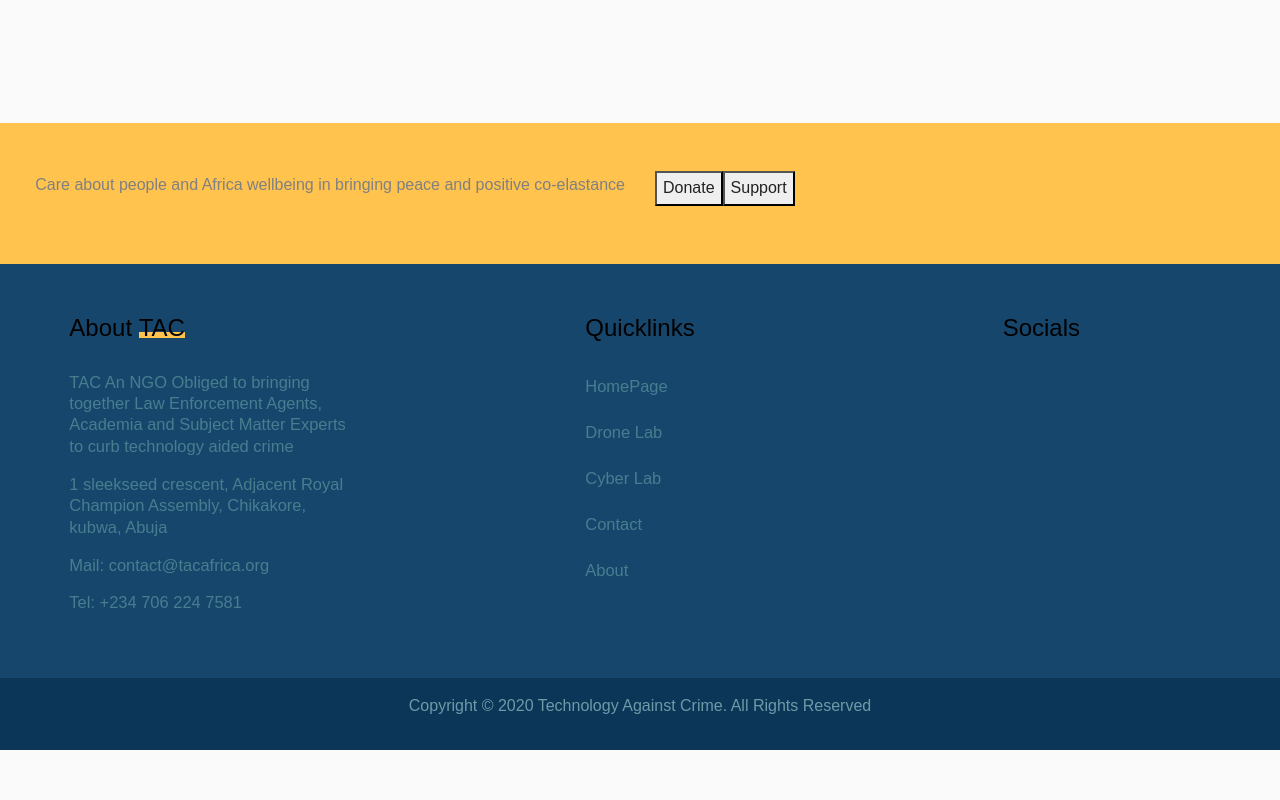
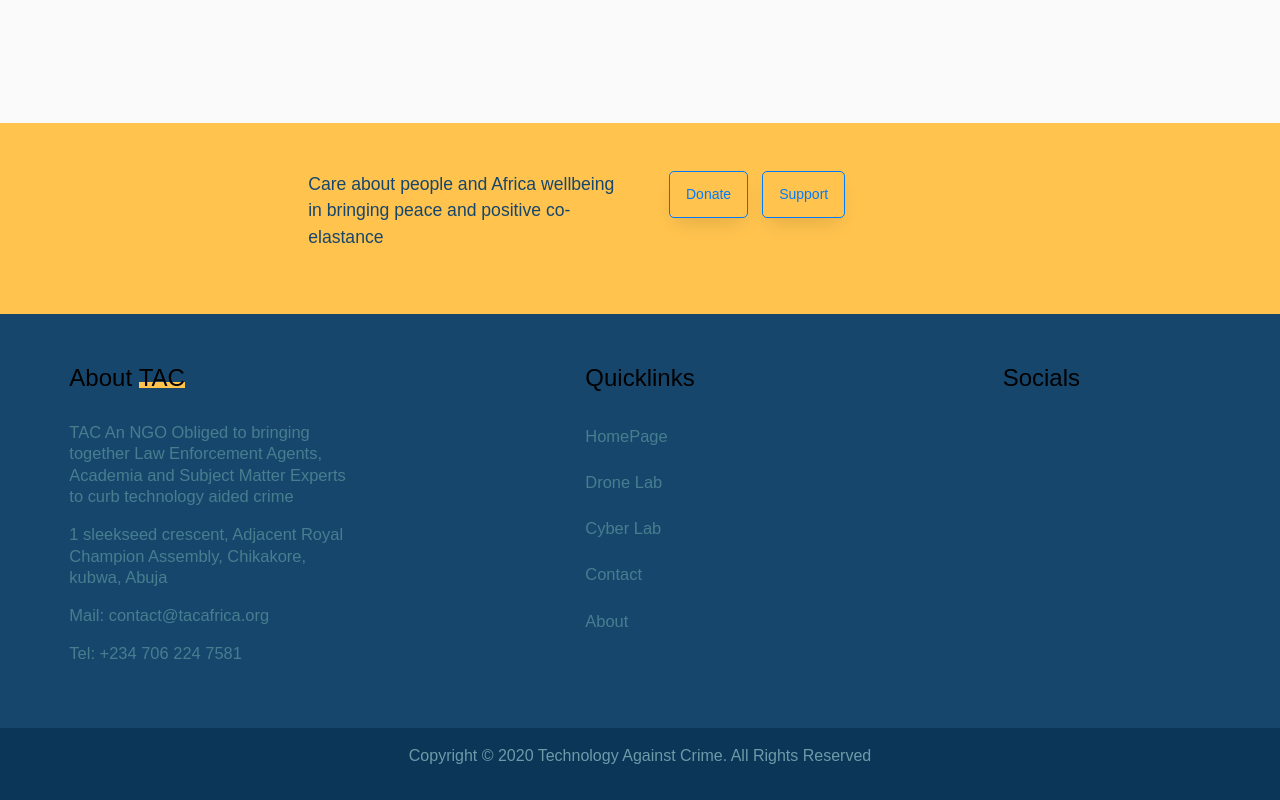
Before and after one commit to Ekaji/tac-africa-website, a Next.js app: page / in a window 1280 px wide. Shown: the part 2066-2866 px from the top of the page. Before the commit the page ends 2816 px from the top, so only its background shows below. Built offline with nearby package versions, Linux system fonts and the light colour scheme.

Commit message:
fix: added space between buttons

```diff
--- a/components/layout/footer/Footer.jsx
+++ b/components/layout/footer/Footer.jsx
@@ -1,12 +1,13 @@
 /* eslint-disable react/jsx-key */
 import styles from '../../../styles/layout/footer.module.scss'
+import Button_ from '../../button.jsx'
 
 export default function Footer() {
 
   return(
     <div>
       <div className={styles.footer_support}>
-      <div >
+      <div className={styles.footer_support__detail}>
         <div className="row">
           <div className="col-sm-6">
             <div className="d-flex justify-content-end r-m-1  footer-justify">
@@ -17,9 +18,10 @@ export default function Footer() {
 
 
           <div className="col-sm-6">
-            <div className="d-flex justify-content-start r-m-1 footer-justify footer-support__detail-button-container">
-              <button className="btn-nsw btn-nsw-primary">Donate</button>
-              <a><button className="btn-nsw btn-nsw-primary">Support</button></a>
+            <div className={"d-flex", "justify-content-start", "r-m-1", "footer-justify", styles.footer_support__detail_button_container}>
+              <Button_ title={'Donate'} variant={'outline-primary'} />
+              <Button_ title={'Support'} variant={'outline-primary'} />
+              {/* <a><button className="btn-nsw btn-nsw-primary">Support</button></a> */}
             </div>
           </div>
         </div>
```
